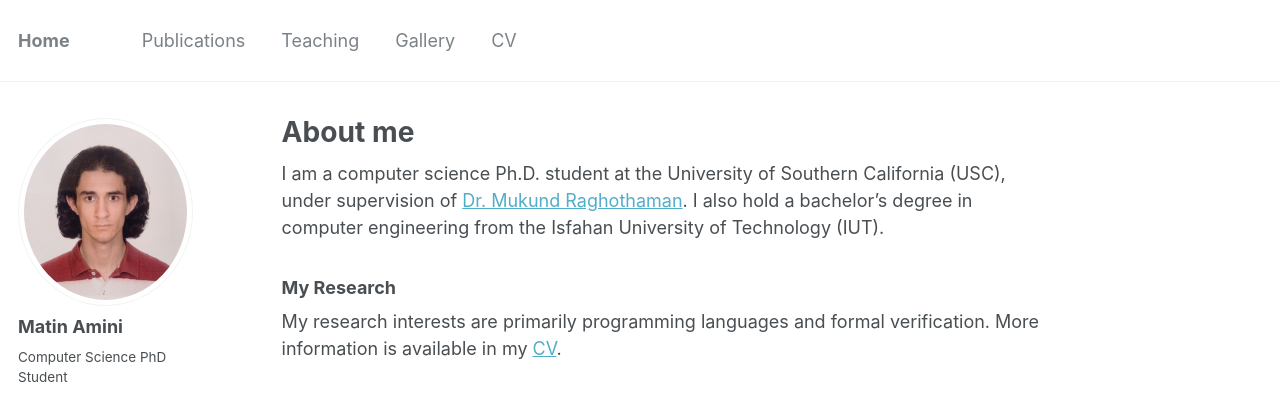
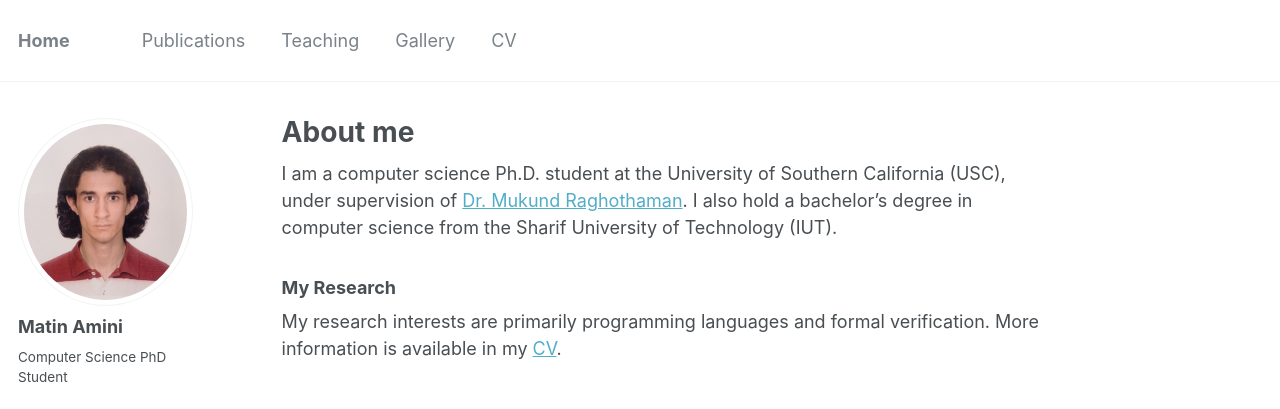
Before and after one commit to macomeback/macomeback.github.io, a Jekyll site: the page built from _pages/about.md, in a window 1280 px wide. Shown: the top 409 px of the page. Built offline with Jekyll 4.4.1, drawn with Linux system fonts in a browser that asks for light colours.

Commit message:
Bio updated 2

```diff
--- a/_pages/about.md
+++ b/_pages/about.md
@@ -7,7 +7,7 @@ redirect_from:
   - /about/
   - /about.html
 ---
-I am a computer science Ph.D. student at the University of Southern California (USC), under supervision of [Dr. Mukund Raghothaman](https://r-mukund.github.io). I also hold a bachelor's degree in computer engineering from the Isfahan University of Technology (IUT).
+I am a computer science Ph.D. student at the University of Southern California (USC), under supervision of [Dr. Mukund Raghothaman](https://r-mukund.github.io). I also hold a bachelor's degree in computer science from the Sharif University of Technology (IUT).
 
 ### My Research
 My research interests are primarily programming languages and formal verification. More information is available in my [CV](https://macomeback.github.io/cv/).
```
